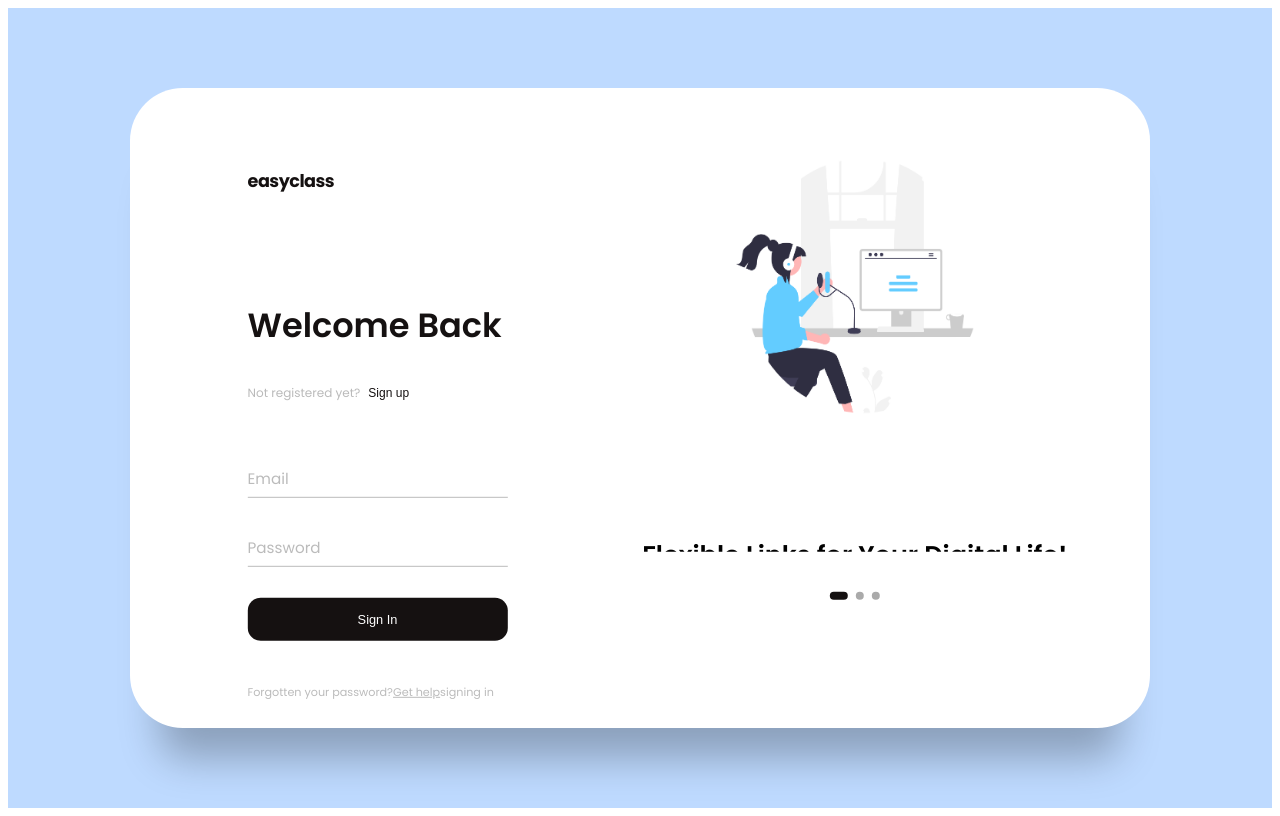
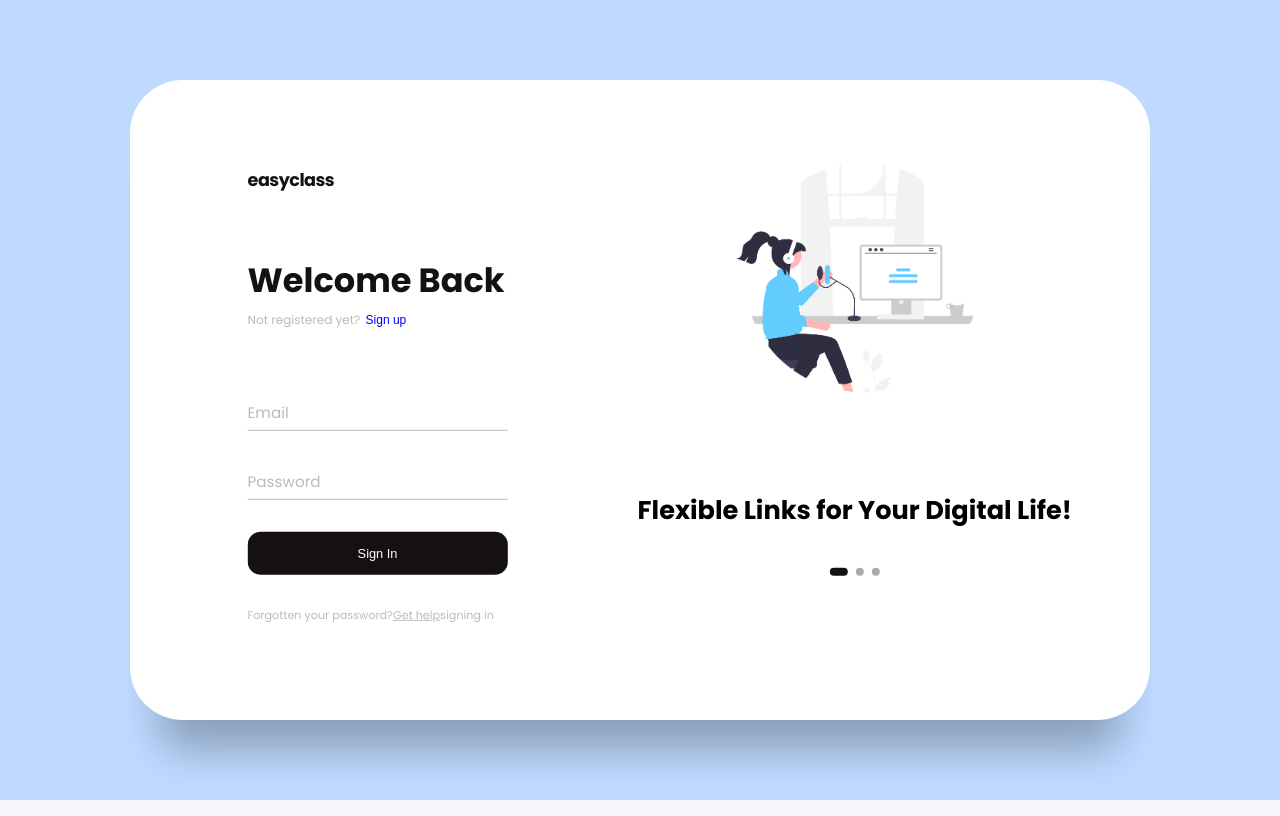
Before and after one commit to fewnttyy/link_in_bio, a Next.js app: page /login in a window 1280 px wide. Built offline with nearby package versions, Linux system fonts and the light colour scheme.

Commit message:
login css lagie

```diff
--- a/src/app/login/login.css
+++ b/src/app/login/login.css
@@ -1,19 +1,6 @@
 @import url("https://fonts.googleapis.com/css2?family=Poppins:wght@200;300;400;500;600;700;800&display=swap");
 
-/* *,
-*::before,
-*::after {
-  padding: 0;
-  margin: 0;
-  box-sizing: border-box;
-}
-
-body,
-input {
-  font-family: "Poppins", sans-serif;
-}
-
-main {
+.main-container {
   width: 100%;
   min-height: 100vh;
   overflow: hidden;
@@ -22,22 +9,9 @@ main {
   display: flex;
   align-items: center;
   justify-content: center;
-} */
-
-.loginContainer {
-  padding: 0;
-  margin: 0;
-  box-sizing: border-box;
-  font-family: "Poppins", sans-serif;
-  width: 100%;
-  min-height: 100vh;
-  display: flex;
-  align-items: center;
-  justify-content: center;
-  padding: 2rem;
-  background-color: #bedaff;
 }
 
+/* Style lainnya tetap sama */
 .box {
   position: relative;
   width: 100%;
--- a/src/app/login/page.js
+++ b/src/app/login/page.js
@@ -2,7 +2,7 @@
 
 import React, { useState, useRef, useEffect } from "react";
 import { ToastContainer, toast } from 'react-toastify';
-import "./login.css";
+import "../user/styles/globals.css";
 import Link from 'next/link';
 import loginUser from '../api/auth/login';
 import registerUser from '../api/auth/register';
@@ -148,7 +148,8 @@ export default function Home() {
   };
 
   return (
-    <main className={`loginContainer ${isSignUpMode ? "sign-up-mode" : ""}`}>
+    <div className="global-reset global-font">
+      <main className={`main-container ${isSignUpMode ? "sign-up-mode" : ""}`}>
         <ToastContainer />
         <div className="box">
           <div className="inner-box">
@@ -161,8 +162,8 @@ export default function Home() {
 
                 <div className="heading">
                   <h2>Welcome Back</h2>
-                <h6 className="rtk">Not registered yet?</h6>
-                <button type="button" className="toggle" onClick={toggleMode}>
+                  <h6 className="rtk">Not registered yet? </h6>
+                  <button type="button" className="button-login toggle" onClick={toggleMode}>
                     Sign up
                   </button>
                 </div>
@@ -214,7 +215,7 @@ export default function Home() {
                 <div className="heading">
                   <h2>Get Started</h2>
                   <h6>Already have an account?</h6>
-                <button type="button" className="toggle" onClick={toggleMode}>
+                  <button type="button" className="button-login toggle" onClick={toggleMode}>
                     Sign in
                   </button>
                 </div>
@@ -297,8 +298,8 @@ export default function Home() {
             <div className="carousel">
               <div className="images-wrapper">
                 <img src="/images/podcast.png" className={`image img-1 ${activeBullet === 1 ? "show" : ""}`} alt="Podcast Image" />
-              <img src="/images/shopping.png" className={`image img-2 ${activeBullet === 2 ? "show" : ""}`} alt="Podcast Image" />
-              <img src="/images/social.png" className={`image img-3 ${activeBullet === 3 ? "show" : ""}`} alt="Podcast Image" />
+                <img src="/images/shopping.png" className={`image img-2 ${activeBullet === 2 ? "show" : ""}`} alt="Shopping Image" />
+                <img src="/images/social.png" className={`image img-3 ${activeBullet === 3 ? "show" : ""}`} alt="Social Image" />
               </div>
 
               <div className="text-slider">
@@ -324,5 +325,6 @@ export default function Home() {
           </div>
         </div>
       </main>
+    </div>
   );
 }
--- a/src/app/user/styles/globals.css
+++ b/src/app/user/styles/globals.css
@@ -30,6 +30,409 @@ body {
   margin-left: 0;
 }
 
+.main-container {
+  width: 100%;
+  min-height: 100vh;
+  overflow: hidden;
+  background-color: #bedaff;
+  padding: 2rem;
+  display: flex;
+  align-items: center;
+  justify-content: center;
+}
+
+/* Style lainnya tetap sama */
+.box {
+  position: relative;
+  width: 100%;
+  max-width: 1020px;
+  height: 640px;
+  background-color: #fff;
+  border-radius: 3.3rem;
+  box-shadow: 0 60px 40px -30px rgba(0, 0, 0, 0.27);
+}
+
+.inner-box {
+  position: absolute;
+  width: calc(100% - 4.1rem);
+  height: calc(100% - 4.1rem);
+  top: 50%;
+  left: 50%;
+  transform: translate(-50%, -50%);
+}
+
+.forms-wrap {
+  position: absolute;
+  height: 100%;
+  width: 45%;
+  top: 0;
+  left: 0;
+  display: grid;
+  grid-template-columns: 1fr;
+  grid-template-rows: 1fr;
+  transition: 0.8s ease-in-out;
+}
+
+form {
+  max-width: 260px;
+  width: 100%;
+  margin: 0 auto;
+  height: 100%;
+  display: flex;
+  flex-direction: column;
+  justify-content: space-evenly;
+  grid-column: 1 / 2;
+  grid-row: 1 / 2;
+  transition: opacity 0.02s 0.4s;
+}
+
+form.sign-up-form {
+  opacity: 0;
+  pointer-events: none;
+}
+
+.logo {
+  display: flex;
+  align-items: center;
+}
+
+.logo img {
+  width: 27px;
+  margin-right: 0.3rem;
+}
+
+.logo h4 {
+  font-size: 1.1rem;
+  margin-top: -9px;
+  letter-spacing: -0.5px;
+  color: #151111;
+}
+
+.heading h2 {
+  font-size: 2.1rem;
+  font-weight: 600;
+  color: #151111;
+}
+
+.heading h6 {
+  color: #bababa;
+  font-weight: 400;
+  font-size: 0.75rem;
+  display: inline;
+}
+
+.toggle {
+  color: #151111;
+  text-decoration: none;
+  font-size: 0.75rem;
+  font-weight: 500;
+  transition: 0.3s;
+}
+
+.toggle:hover {
+  color: #8371fd;
+}
+
+.input-wrap {
+  position: relative;
+  height: 37px;
+  margin-bottom: 2rem;
+}
+
+.input-field {
+  position: absolute;
+  width: 100%;
+  height: 100%;
+  background: none;
+  border: none;
+  outline: none;
+  border-bottom: 1px solid #bbb;
+  padding: 0;
+  font-size: 0.95rem;
+  color: #151111;
+  transition: 0.4s;
+}
+
+label {
+  position: absolute;
+  left: 0;
+  top: 50%;
+  transform: translateY(-50%);
+  font-size: 0.95rem;
+  color: #bbb;
+  pointer-events: none;
+  transition: 0.4s;
+}
+
+.input-field:focus {
+  border-bottom-color: #151111;
+}
+
+.input-field:focus + label {
+  font-size: 0.75rem;
+  top: -2px;
+}
+
+.sign-btn {
+  display: inline-block;
+  width: 100%;
+  height: 43px;
+  background-color: #151111;
+  color: #fff;
+  border: none;
+  cursor: pointer;
+  border-radius: 0.8rem;
+  font-size: 0.8rem;
+  margin-bottom: 2rem;
+  transition: 0.3s;
+}
+
+.sign-btn:hover {
+  background-color: #bedaff;
+}
+
+.text {
+  color: #bbb;
+  font-size: 0.7rem;
+}
+
+.text a {
+  color: #bbb;
+  transition: 0.3s;
+}
+
+.text a:hover {
+  color: #8371fd;
+}
+
+main.sign-up-mode form.sign-in-form {
+  opacity: 0;
+  pointer-events: none;
+}
+
+main.sign-up-mode form.sign-up-form {
+  opacity: 1;
+  pointer-events: all;
+}
+
+main.sign-up-mode .forms-wrap {
+  left: 55%;
+}
+
+main.sign-up-mode .carousel {
+  left: 0%;
+}
+
+.carousel {
+  position: absolute;
+  height: 100%;
+  width: 55%;
+  left: 45%;
+  top: 0;
+  background-color: #ffffff;
+  border-radius: 2rem;
+  display: grid;
+  grid-template-rows: auto 1fr;
+  padding-bottom: 2rem;
+  overflow: hidden;
+  transition: 0.8s ease-in-out;
+}
+
+.images-wrapper {
+  display: flex;
+  justify-content: center;
+  align-items: center;
+  position: relative;
+  width: 100%;
+  height: 300px; /* Sesuaikan tinggi carousel */
+  overflow: hidden;
+}
+
+.image {
+  position: absolute;
+  width: 200px;
+  height: 200px;
+  transition: transform 0.5s ease-in-out, opacity 0.5s ease-in-out;
+  opacity: 0;
+}
+
+.img-1 {
+  transform: translateX(0);
+  width: 280px;
+  height: 300px;
+  padding-top: 30px;
+}
+
+.img-2 {
+  transform: scale(0.8);
+  width: 280px;
+  height: 300px;
+  padding-top: 30px;
+}
+
+.img-3 {
+  transform: scale(0.7) rotate(-10deg);
+  width: 280px;
+  height: 300px;
+  padding-top: 30px;
+}
+
+.show {
+  opacity: 1;
+  transform: translateX(0);
+}
+
+.text-slider {
+  display: flex;
+  align-items: center;
+  justify-content: center;
+  flex-direction: column;
+}
+
+.text-wrap {
+  max-height: 2.2rem;
+  overflow: hidden;
+  margin-bottom: 2.5rem;
+}
+
+.text-group {
+  display: flex;
+  flex-direction: column;
+  text-align: center;
+  transform: translateY(0);
+  transition: 0.5s;
+}
+
+.text-group h2 {
+  line-height: 2.2rem;
+  font-weight: 600;
+  font-size: 1.6rem;
+}
+
+.bullets {
+  display: flex;
+  align-items: center;
+  justify-content: center;
+}
+
+.bullets span {
+  display: block;
+  width: 0.5rem;
+  height: 0.5rem;
+  background-color: #aaa;
+  margin: 0 0.25rem;
+  border-radius: 50%;
+  cursor: pointer;
+  transition: 0.3s;
+}
+
+.bullets span.active {
+  width: 1.1rem;
+  background-color: #151111;
+  border-radius: 1rem;
+}
+
+.button-login {
+  background-color: transparent;
+  color: blue;
+  border: none;
+}
+
+@media (max-width: 850px) {
+  .box {
+    height: auto;
+    max-width: 550px;
+    overflow: hidden;
+  }
+
+  .inner-box {
+    position: static;
+    transform: none;
+    width: revert;
+    height: revert;
+    padding: 2rem;
+  }
+
+  .forms-wrap {
+    position: revert;
+    width: 100%;
+    height: auto;
+  }
+
+  form {
+    max-width: revert;
+    padding: 1.5rem 2.5rem 2rem;
+    transition: transform 0.8s ease-in-out, opacity 0.45s linear;
+  }
+
+  .heading {
+    margin: 2rem 0;
+  }
+
+  form.sign-up-form {
+    transform: translateX(100%);
+  }
+
+  main.sign-up-mode form.sign-in-form {
+    transform: translateX(-100%);
+  }
+
+  main.sign-up-mode form.sign-up-form {
+    transform: translateX(0%);
+  }
+
+  .carousel {
+    position: revert;
+    height: auto;
+    width: 100%;
+    padding: 3rem 2rem;
+    display: flex;
+  }
+
+  .images-wrapper {
+    display: none;
+  }
+
+  .text-slider {
+    width: 100%;
+  }
+}
+
+@media (max-width: 530px) {
+  main {
+    padding: 1rem;
+  }
+
+  .box {
+    border-radius: 2rem;
+  }
+
+  .inner-box {
+    padding: 1rem;
+  }
+
+  .carousel {
+    padding: 1.5rem 1rem;
+    border-radius: 1.6rem;
+  }
+
+  .text-wrap {
+    margin-bottom: 1rem;
+  }
+
+  .text-group h2 {
+    font-size: 1.2rem;
+  }
+
+  form {
+    padding: 1rem 2rem 1.5rem;
+  }
+}
+
+.rtk {
+  padding-right: 2px;
+}
+
 /* Responsive Styles for Smaller Screens */
 @media (max-width: 768px) {
   .app-container {
```
Lines whose indentation alone changed are shown as unchanged.
